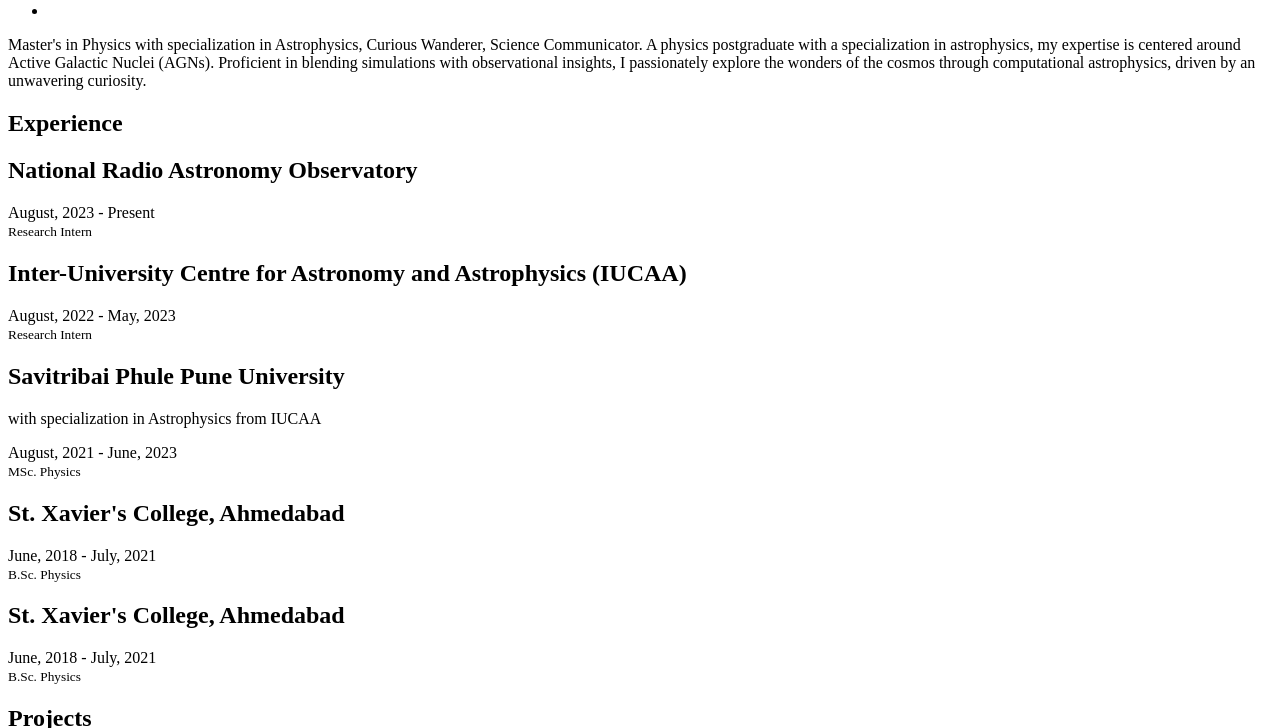
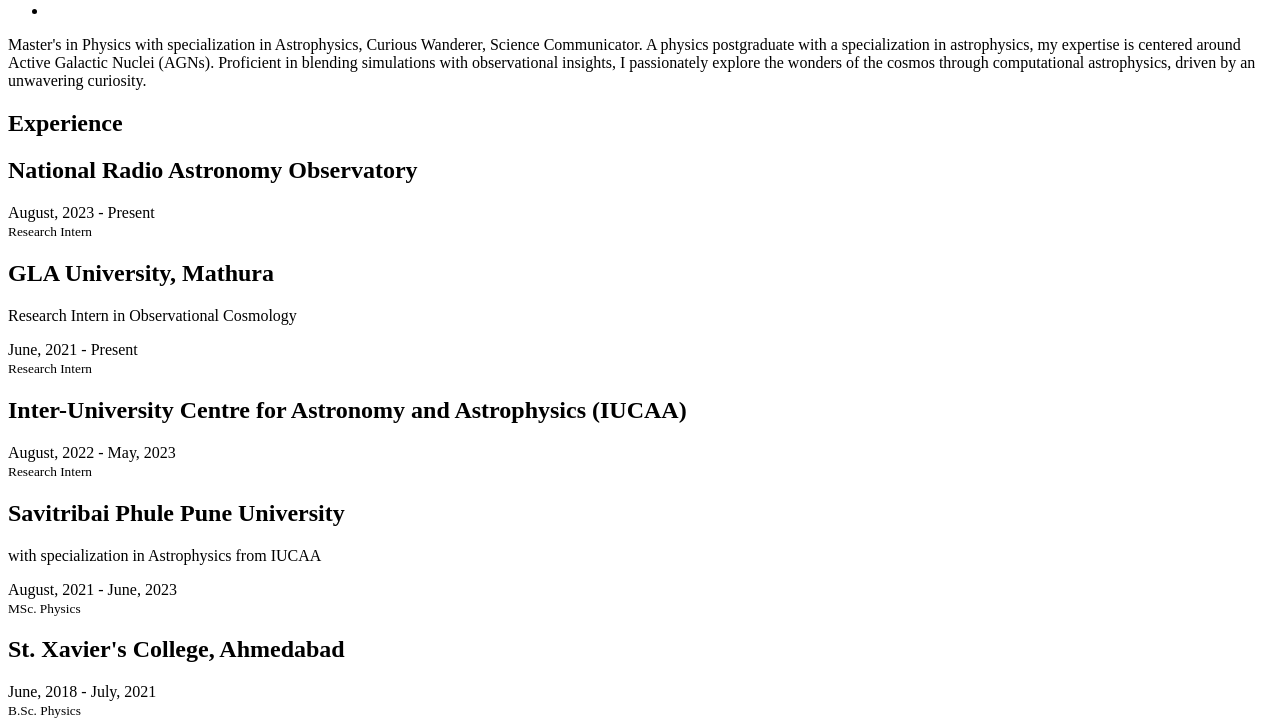
Before and after one commit to sureshparekh/sureshparekh.github.io, a Jekyll site: the page built from index.html, in a window 1280 px wide and 900 px high, scrolled down 816 px, cut to the strip 0-728 px from the top of the window. Built offline with Jekyll 4.4.1, drawn with Linux system fonts in a browser that asks for light colours; nearby versions of some CDN libraries.

Commit message:
Update careers.yml

```diff
--- a/_data/index/careers.yml
+++ b/_data/index/careers.yml
@@ -13,6 +13,18 @@
   icon: fa-plus-square
   present: true
 
+- name:
+    detail: GLA University, Mathura
+
+  desc:
+    detail: Research Intern in Observational Cosmology
+
+  date:
+    detail: June, 2021 - Present
+  job:
+    detail: Research Intern
+
+  icon: fa-plus-square
 
 
 - name:
@@ -55,16 +67,3 @@
     detail: B.Sc. Physics
 
   icon: fa-plus-square
-
-- name:
-    detail: St. Xavier's College, Ahmedabad
-
-  desc:
-    detail:
-
-  date:
-    detail: June, 2018 - July, 2021
-  job:
-    detail: B.Sc. Physics
-
-  icon: fa-plus-square
```
